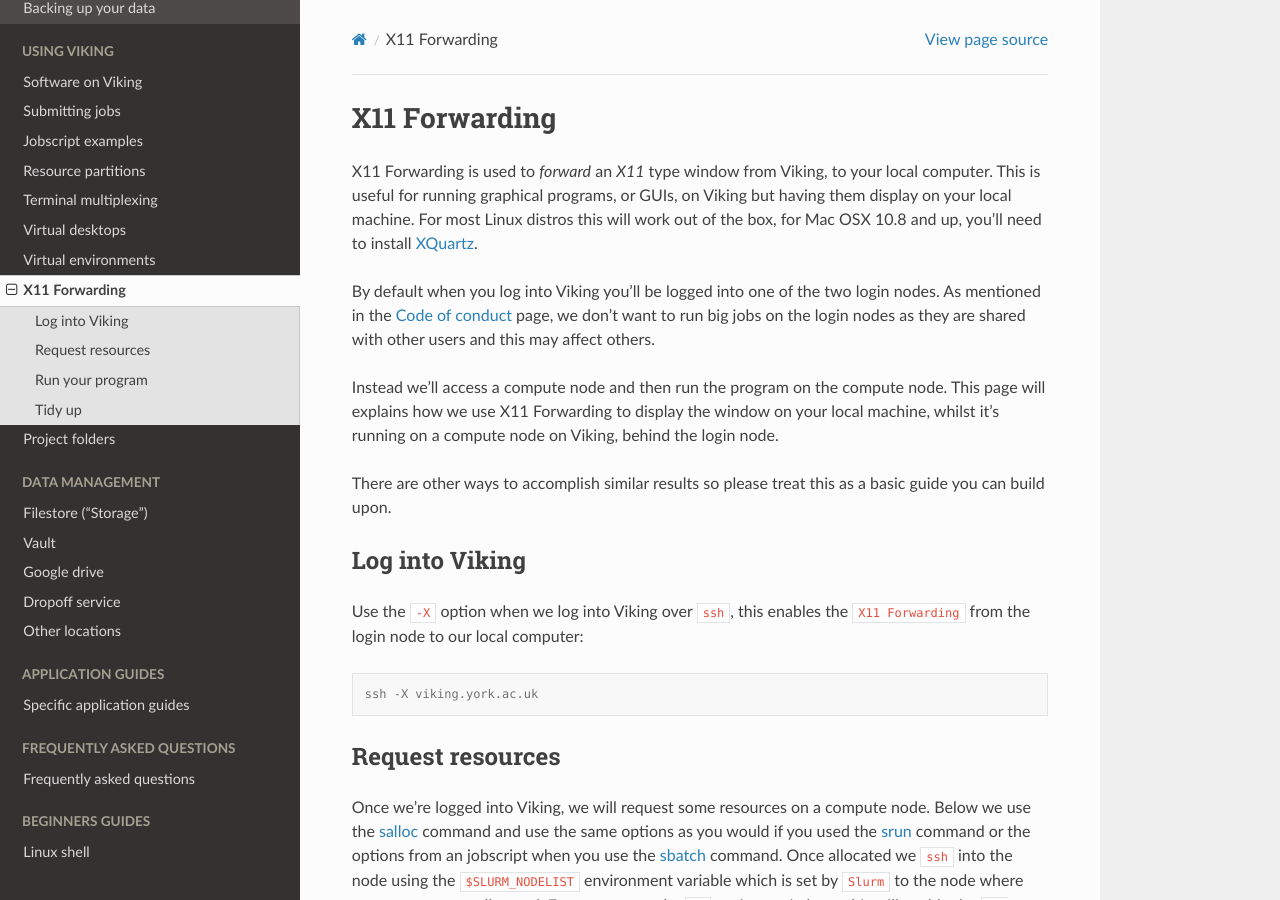
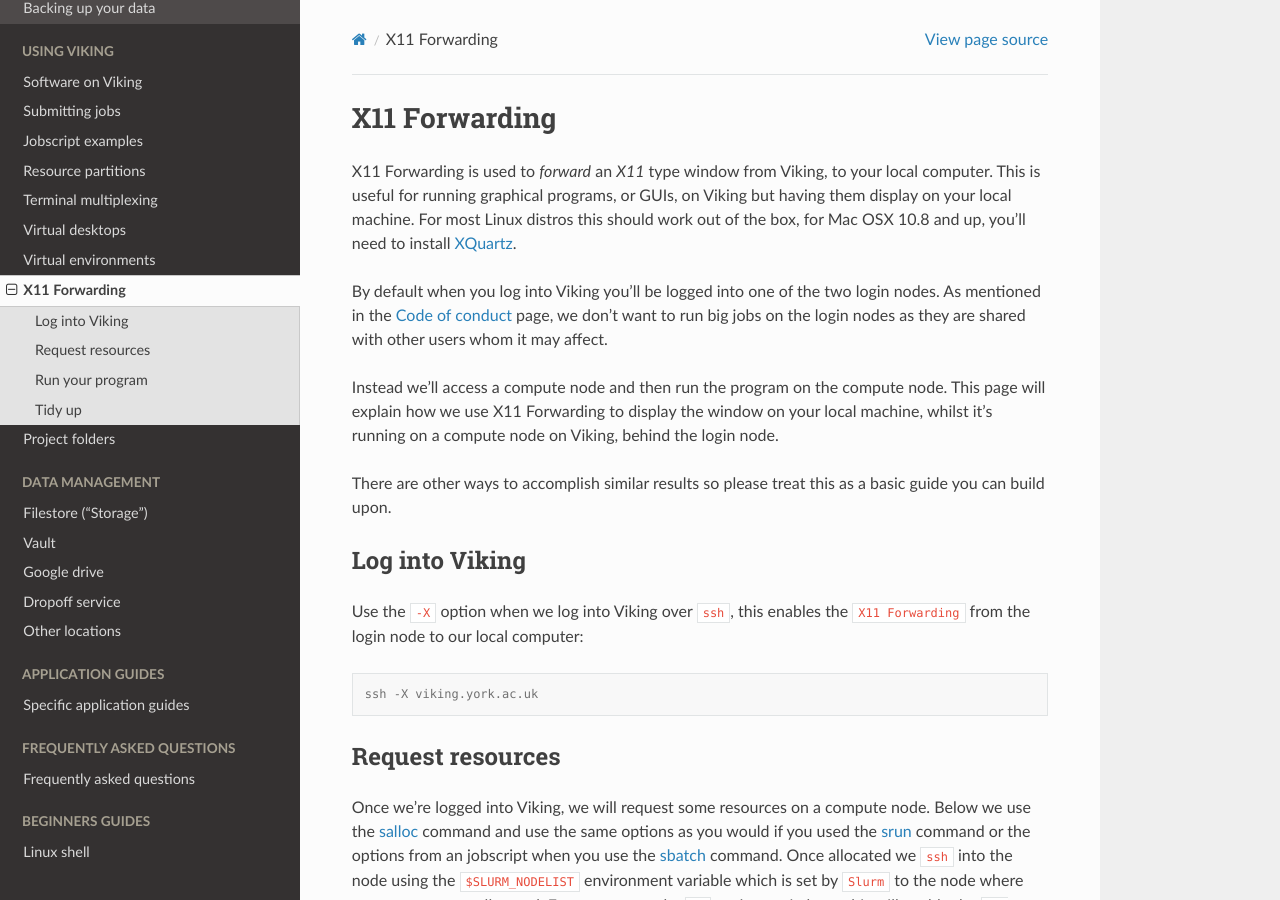
Before and after one commit to university-of-york/research-it-documentation, a Sphinx documentation site: the page built from docs/source/using_viking/x11_forwarding.rst, in a window 1280 px wide and 900 px high. Built offline with Sphinx 7.4.7 and the Read the Docs theme 2.0.0, drawn with Linux system fonts in a browser that asks for light colours.

Commit message:
couple of small fixes

```diff
--- a/docs/source/using_viking/x11_forwarding.rst
+++ b/docs/source/using_viking/x11_forwarding.rst
@@ -1,13 +1,13 @@
 X11 Forwarding
 ==============
 
-X11 Forwarding is used to *forward* an *X11* type window from Viking, to your local computer. This is useful for running graphical programs, or GUIs, on Viking but having them display on your local machine. For most Linux distros this will work out of the box, for Mac OSX 10.8 and up, you'll need to install `XQuartz <https://www.xquartz.org/>`_.
+X11 Forwarding is used to *forward* an *X11* type window from Viking, to your local computer. This is useful for running graphical programs, or GUIs, on Viking but having them display on your local machine. For most Linux distros this should work out of the box, for Mac OSX 10.8 and up, you'll need to install `XQuartz <https://www.xquartz.org/>`_.
 
 .. For Windows `Xming <https://sourceforge.net/projects/xming/>`_ will need to be installed.
 
-By default when you log into Viking you'll be logged into one of the two login nodes. As mentioned in the :doc:`/getting_started/code_of_conduct` page, we don't want to run big jobs on the login nodes as they are shared with other users and this may affect others.
+By default when you log into Viking you'll be logged into one of the two login nodes. As mentioned in the :doc:`/getting_started/code_of_conduct` page, we don't want to run big jobs on the login nodes as they are shared with other users whom it may affect.
 
-Instead we'll access a compute node and then run the program on the compute node. This page will explains how we use X11 Forwarding to display the window on your local machine, whilst it's running on a compute node on Viking, behind the login node.
+Instead we'll access a compute node and then run the program on the compute node. This page will explain how we use X11 Forwarding to display the window on your local machine, whilst it's running on a compute node on Viking, behind the login node.
 
 There are other ways to accomplish similar results so please treat this as a basic guide you can build upon.
 
```
